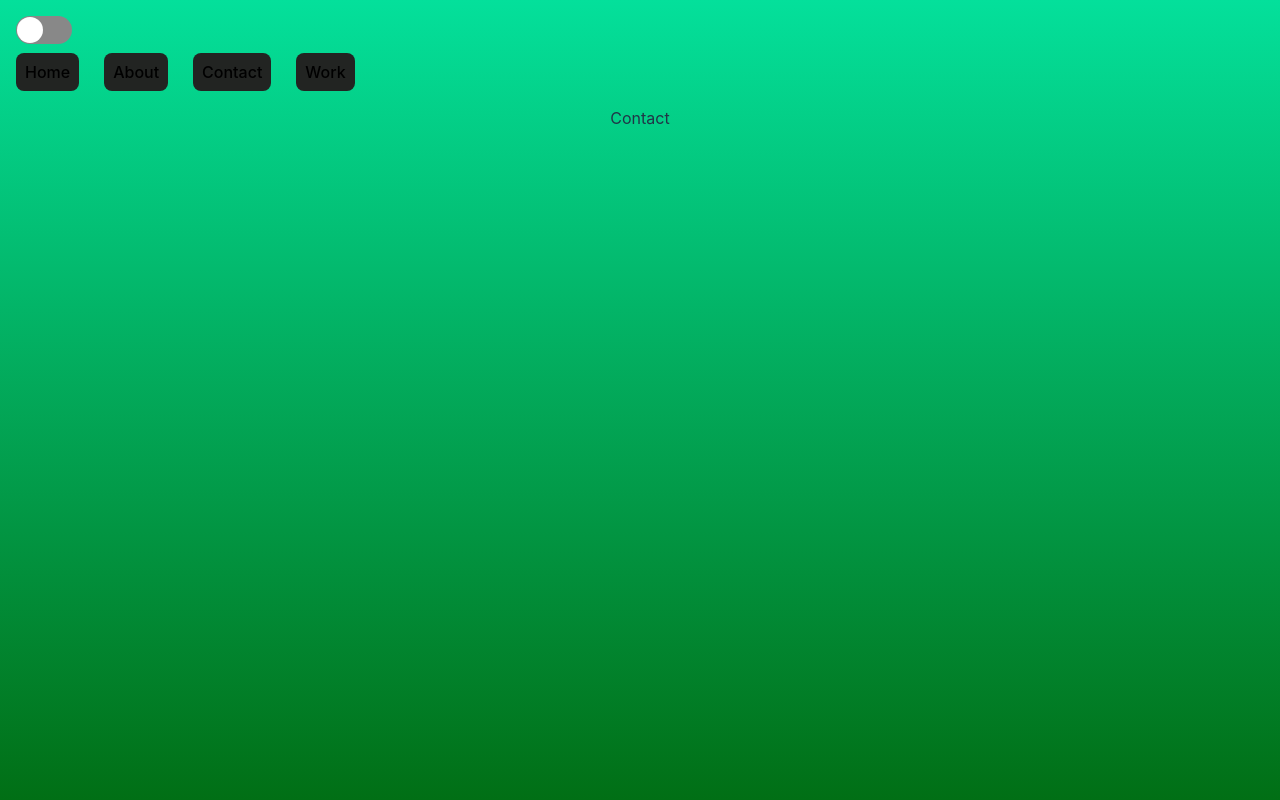
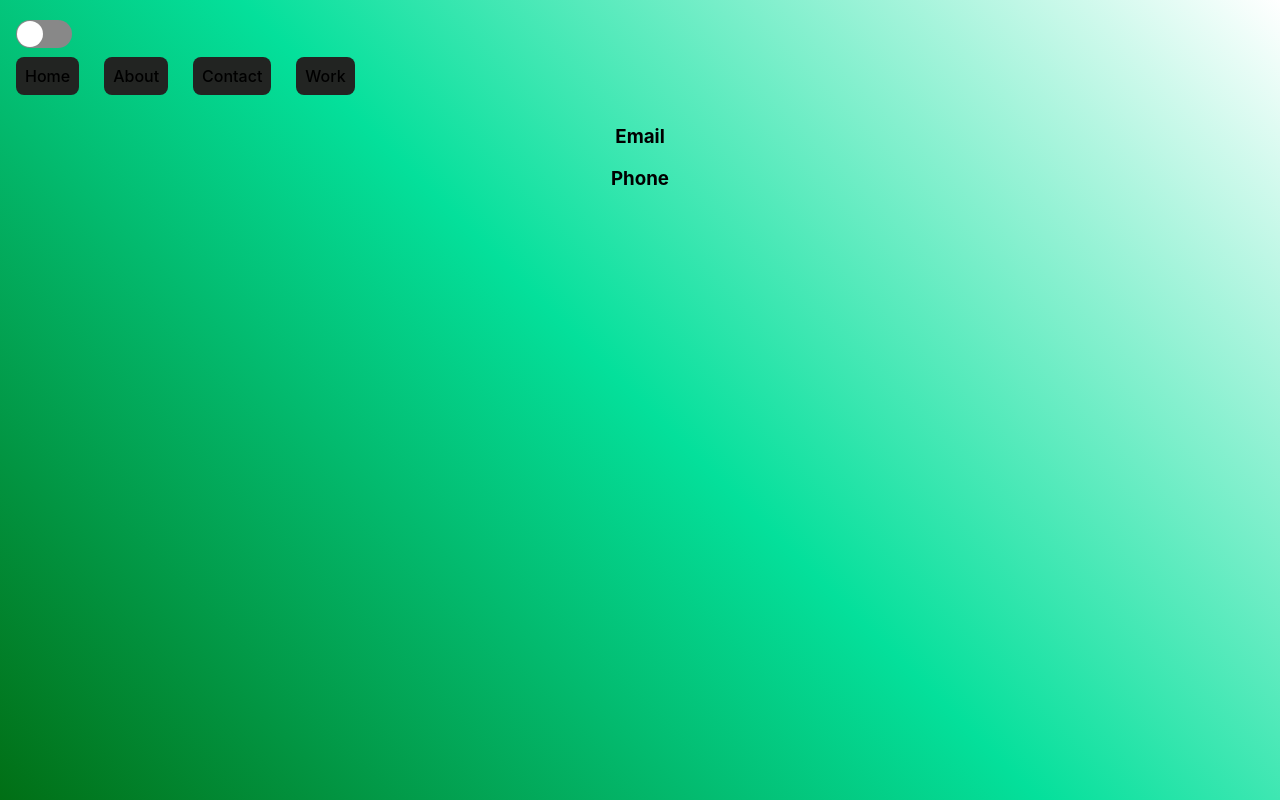
Before and after one commit to Seo-the-platinum/marcelos-portfolio, a React (Vite) app: page /contact in a window 1280 px wide. Built offline with nearby package versions, Linux system fonts and the light colour scheme.

Commit message:
changed button focus and hover outline colors. also changed navbar position to sticky to stay at top of screen when scrolling

```diff
--- a/src/App.css
+++ b/src/App.css
@@ -52,9 +52,9 @@
 }
 
 #light.App {
-  background: linear-gradient(#04e09b,#016f15);
+  background: linear-gradient(45deg,#016f15, #04e09b, white);
 }
 
 #dark.App {
-  background: linear-gradient(#01401b, #026c4b);
+  background: linear-gradient(45deg,#000f07,#012912, #06e49e);
 }
--- a/src/components/demos/Demo.css
+++ b/src/components/demos/Demo.css
@@ -1,3 +1,4 @@
+
 #dark audio {
     color-scheme: dark;
 }
--- a/src/components/demos/Demo.tsx
+++ b/src/components/demos/Demo.tsx
@@ -13,9 +13,9 @@ const Demo = () => {
   return (
     <div className='demosContainer'>
         <h3>Animation Demo</h3>
-        <audio onPlay={handlePausePlay} controls src='sounds/demoSound_1.mp3'/>
+        <audio className='audio' onPlay={handlePausePlay} controls src='sounds/demoSound_1.mp3'/>
         <h3>Commercial Demo</h3>
-        <audio onPlay={handlePausePlay} controls src='sounds/demoSound_2.mp3'/>
+        <audio className='audio' onPlay={handlePausePlay} controls src='sounds/demoSound_2.mp3'/>
     </div>
   )
 }
--- a/src/components/entry/Entry.tsx
+++ b/src/components/entry/Entry.tsx
@@ -10,6 +10,7 @@ interface EntryProps {
 const WorkEntry = ({title, link, role, type}: EntryProps) => {
   return (
     <div className='entryContainer'>
+      <h3>{`Project: ${title}`}</h3>
         {
             type === 'image' ? <img src={link} style={{maxWidth: '100%'}}/> :
             <iframe
@@ -17,8 +18,7 @@ const WorkEntry = ({title, link, role, type}: EntryProps) => {
                 title={title}
                 allow="accelerometer; autoplay; clipboard-write; encrypted-media; gyroscope; picture-in-picture"/>
         }
-        <h3>{title}</h3>
-        <h3>{role}</h3>
+        <h3>{`Role: ${role}`}</h3>
     </div>
   )
 }
--- a/src/components/navbar/navbar.css
+++ b/src/components/navbar/navbar.css
@@ -3,6 +3,8 @@
     flex-direction: column;
     justify-content: space-between;
     min-height: 75px;
+    position: sticky;
+    top: 20px;
 }
 
 .tab {
@@ -10,6 +12,21 @@
     padding: 0.5em;
 }
 
+#dark .tab:hover {
+    border-color: white;
+}
+#light .tab:hover {
+    border-color: blue;
+}
+
+#dark .tab:focus {
+    outline-color: white;
+}
+
+#light .tab:focus {
+    outline-color: blue;
+}
+
 .tabsContainer {
     display: flex;
     gap: 2%;
--- a/src/views/Contact.tsx
+++ b/src/views/Contact.tsx
@@ -2,7 +2,10 @@ import React from 'react'
 
 const Contact = () => {
   return (
-    <div>Contact</div>
+    <div className='contactsContainer'>
+      <h3>Email</h3>
+      <h3>Phone</h3>
+    </div>
   )
 }
 
```
